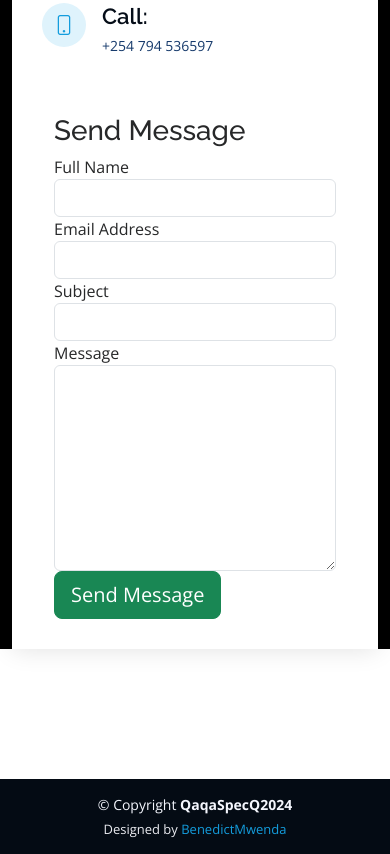
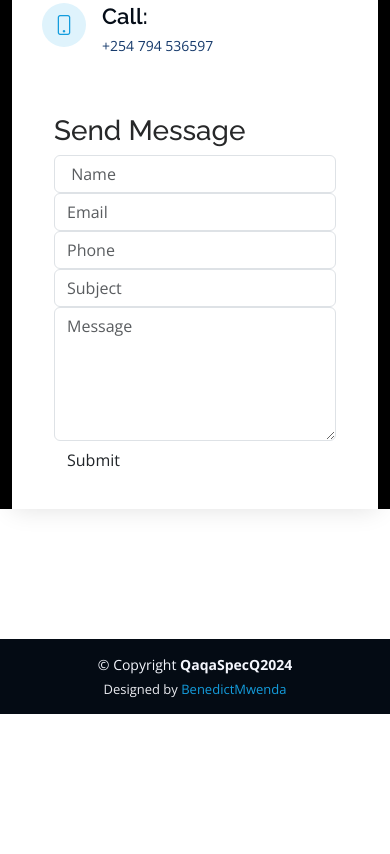
Before and after one commit to qaqaspecq/Official, a plain HTML site: page index.html in a window 390 px wide. Shown: the part 7174-8028 px from the top of the page. After the commit the page ends 7888 px from the top, so only its background shows below. Drawn offline with nearby package versions, Linux system fonts and the light colour scheme.

Commit message:
Update index.html

```diff
--- a/index.html
+++ b/index.html
@@ -618,41 +618,53 @@
     <div class="form">
         <div class="col-md-8 offset-md-2">
             <h1>Send Message</h1>
-            <form method="POST" id="target" action="/el/dacaka" value="6CyBYL6GhtRnNyk9k3VrIyRRF7LiA8bwCZZu0tYd">
-                <input type="hidden" name="_token">
-              <div class="form-group">
-                    <div class="form-row">
-                        <div class="col-md-6">
-                            <label for="name">Full Name</label>
-                            <input type="text" id="name" name="name" class="form-control" required="" value="">
+          <form method="POST" action="https://beneditc64@gmail.com/contact">
+                 <input type="hidden" name="_token" value="6CyBYL6GhtRnNyk9k3VrIyRRF7LiA8bwCZZu0tYd">
+            <div class="row">
+                    <div class="col-md-6">
+                        <div class="form-group ">
+                    <input name="name" type="text" class="form-control" id="name" aria-describedby="name" placeholder=" Name ">
+                            <span class="text-danger"></span>
                         </div>
-                        <div class="col-md-6">
-                            <label for="email">Email Address</label>
-                            <input type="email" id="email" name="email" class="form-control" required="" value="">
+                    </div>
+                    <div class="col-md-6">
+                        <div class="form-group ">
+                          <input name="email" type="email" class="form-control" id="email" aria-describedby="emailHelp" placeholder="Email">
+                          <span class="text-danger"></span>
+                        </div>
+                    </div>
+
+                </div>
+
+                <div class="row">
+                    <div class="col-md-6">
+                        <div class="form-group ">
+                            <input name="phone" type="text" class="form-control" id="phone" aria-describedby="name" placeholder="Phone">
+                            <span class="text-danger"></span>
+                        </div>
+
+                    </div>
+                    <div class="col-md-6">
+                        <div class="form-group ">
+                          <input name="budget" type="text" class="form-control" id="budget" aria-describedby="emailHelp" placeholder="Subject">
+                          <span class="text-danger"></span>
                         </div>
                     </div>
                 </div>
-                <div class="form-group">
-                    <label for="subject">Subject</label>
-                    <input type="text" id="subject" name="subject" class="form-control" required="" value="">
-                </div>
-                <div class="form-group">
-                    <label for="message">Message</label>
-                    <textarea id="message" class="form-control" name="message" rows="8" required=""></textarea>
+
+
+                <div class="form-group ">
+                    <textarea name="comment" placeholder="Message" class="form-control" id="exampleFormControlTextarea1" rows="5"></textarea>
+                    <span class="text-danger"></span>
                 </div>
 
-                <button type="submit" class="btn btn-lg btn-success btn-block">Send Message</button>
-              <input type="hidden" name="_next" value="https://yourdomain.co/thanks.html">
+                <button type="submit" class="btn btn-style2">Submit</button>
             </form>
+
         </div>
     </div>
 
 </div>
-            <script src="script.js"></script>
-    <script src="https://smtpjs.com/v3/smtp.js"></script>
-</div>
-
-        </div>
 
       </div>
     </section>
```
